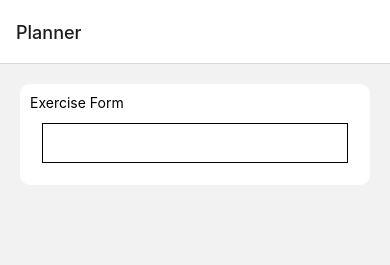
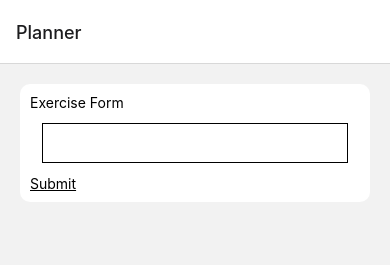
Before and after one commit to Jerga99/workout-app, a React Native app: screen /Planner in a window 390 px wide. Shown: the top 265 px of the page. Built offline with nearby package versions, Linux system fonts and the light colour scheme.

Commit message:
Submit hook form

```diff
--- a/components/WorkoutForm.tsx
+++ b/components/WorkoutForm.tsx
@@ -17,7 +17,7 @@ export default function WorkoutForm({
   onSubmit
 }: WorkoutProps) {
 
-  const { control } = useForm();
+  const { control, handleSubmit } = useForm();
 
   return (
     <View style={styles.container}>
@@ -39,6 +39,12 @@ export default function WorkoutForm({
             />
           }
         />
+        <PressableText
+          text="Submit"
+          onPress={handleSubmit((data) => {
+            onSubmit(data as ExerciseForm);
+          })}
+        />
       </View>
     </View>
   )
--- a/screens/PlannerScreen.tsx
+++ b/screens/PlannerScreen.tsx
@@ -6,7 +6,7 @@ import WorkoutForm, { ExerciseForm } from "../components/WorkoutForm";
 export default function PlannerScreen({navigation}: NativeStackHeaderProps) {
 
   const handleFormSubmit = (form: ExerciseForm) => {
-    alert(`${form.name} - ${form.duration}`)
+    alert(`${form.name}`)
   }
 
   return (
```
